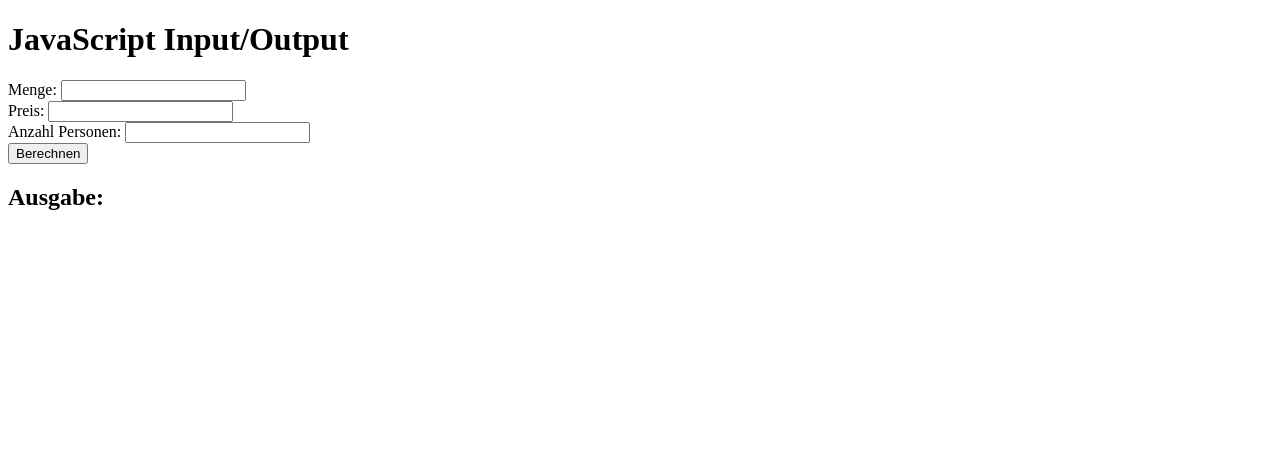
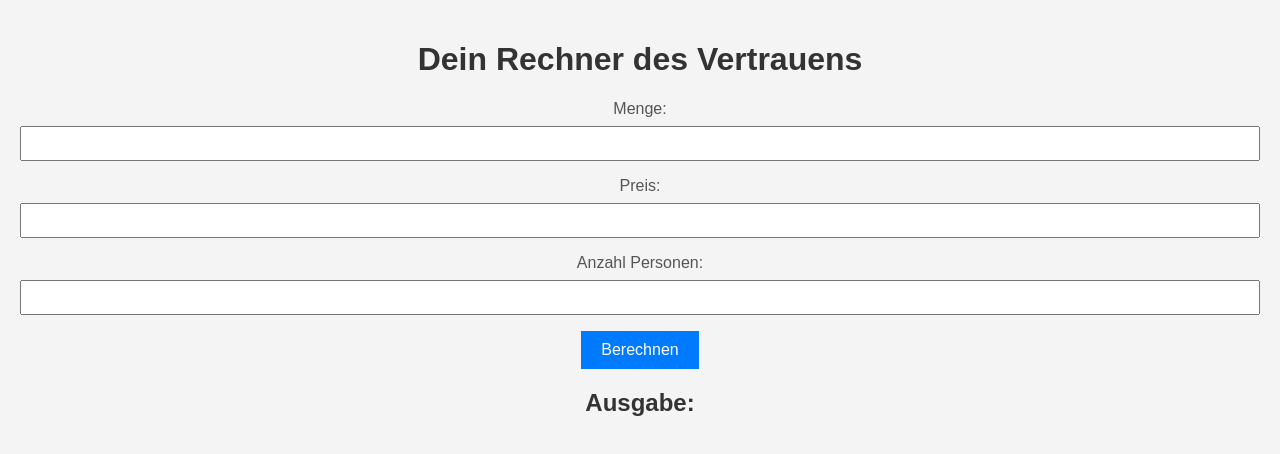
Before and after one commit to Biek25/Anteilev2, a plain HTML site: page index.html in a window 1280 px wide. Drawn offline with Linux system fonts and the light colour scheme.

Commit message:
Update index.html

```diff
--- a/index.html
+++ b/index.html
@@ -4,24 +4,70 @@
 <head>
     <meta charset="utf-8">
     <meta name="viewport" content="width=device-width, initial-scale=1">
-    <title>JavaScript Input/Output</title>
+    <title>Anteil Berechnen</title>
+    <style>
+        body {
+            font-family: Arial, sans-serif;
+            background-color: #f4f4f4;
+            margin: 0;
+            padding: 20px;
+            text-align: center;
+        }
+
+        h1 {
+            color: #333;
+        }
+
+        label {
+            display: block;
+            margin-bottom: 8px;
+            color: #555;
+        }
+
+        input {
+            width: 100%;
+            padding: 8px;
+            margin-bottom: 16px;
+            box-sizing: border-box;
+        }
+
+        button {
+            background-color: #007bff;
+            color: #fff;
+            padding: 10px 20px;
+            font-size: 16px;
+            cursor: pointer;
+            border: none;
+        }
+
+        h2 {
+            margin-top: 20px;
+            color: #333;
+        }
+
+        p {
+            margin: 8px 0;
+            color: #555;
+        }
+
+        strong {
+            color: #333;
+        }
+    </style>
 </head>
 
 <body>
 
-    <h1>JavaScript Input/Output</h1>
+    <h1>Dein Rechner des Vertrauens</h1>
 
     <label for="inputMenge">Menge:</label>
     <input type="text" id="inputMenge">
-    <br>
 
     <label for="inputPreis">Preis:</label>
     <input type="text" id="inputPreis">
-    <br>
 
     <label for="inputAnzahl">Anzahl Personen:</label>
     <input type="text" id="inputAnzahl">
-    <br>
 
     <button onclick="calculateShares()">Berechnen</button>
 
```
